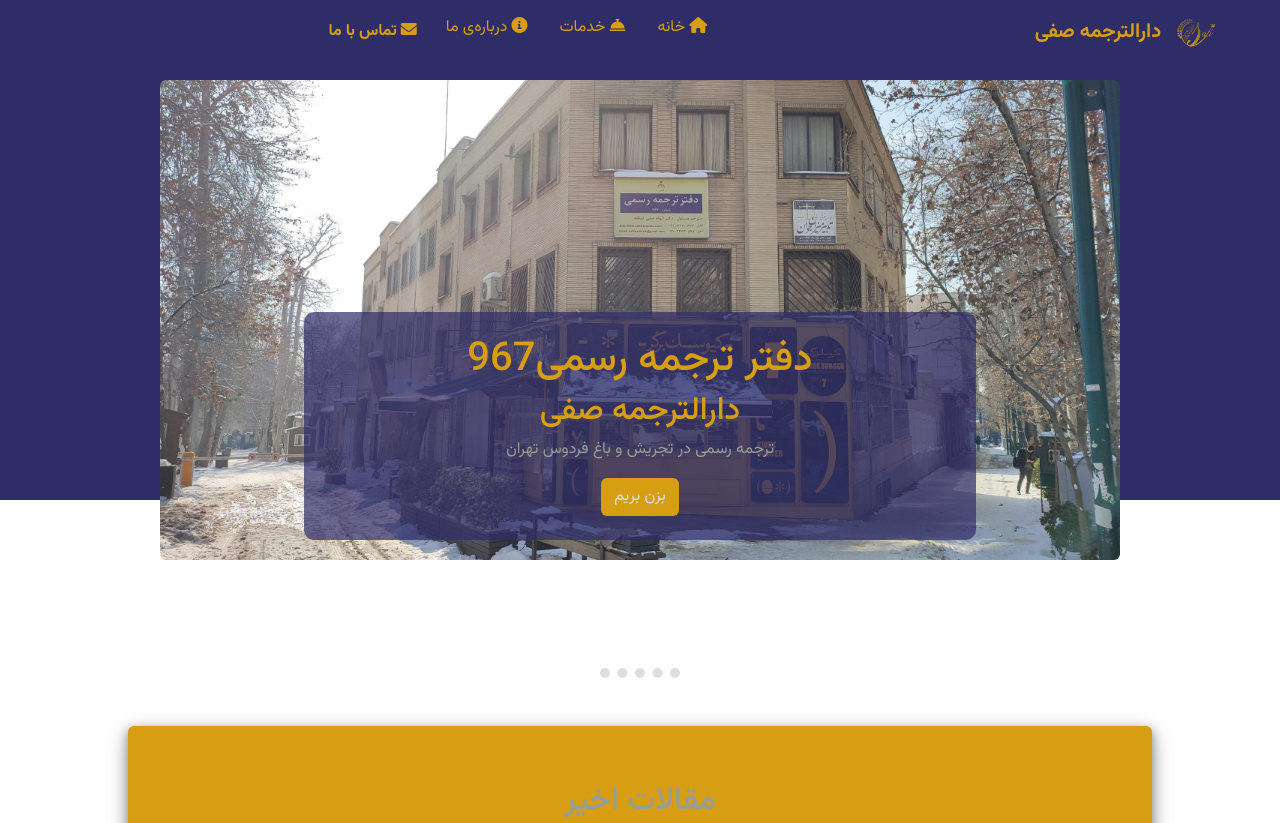
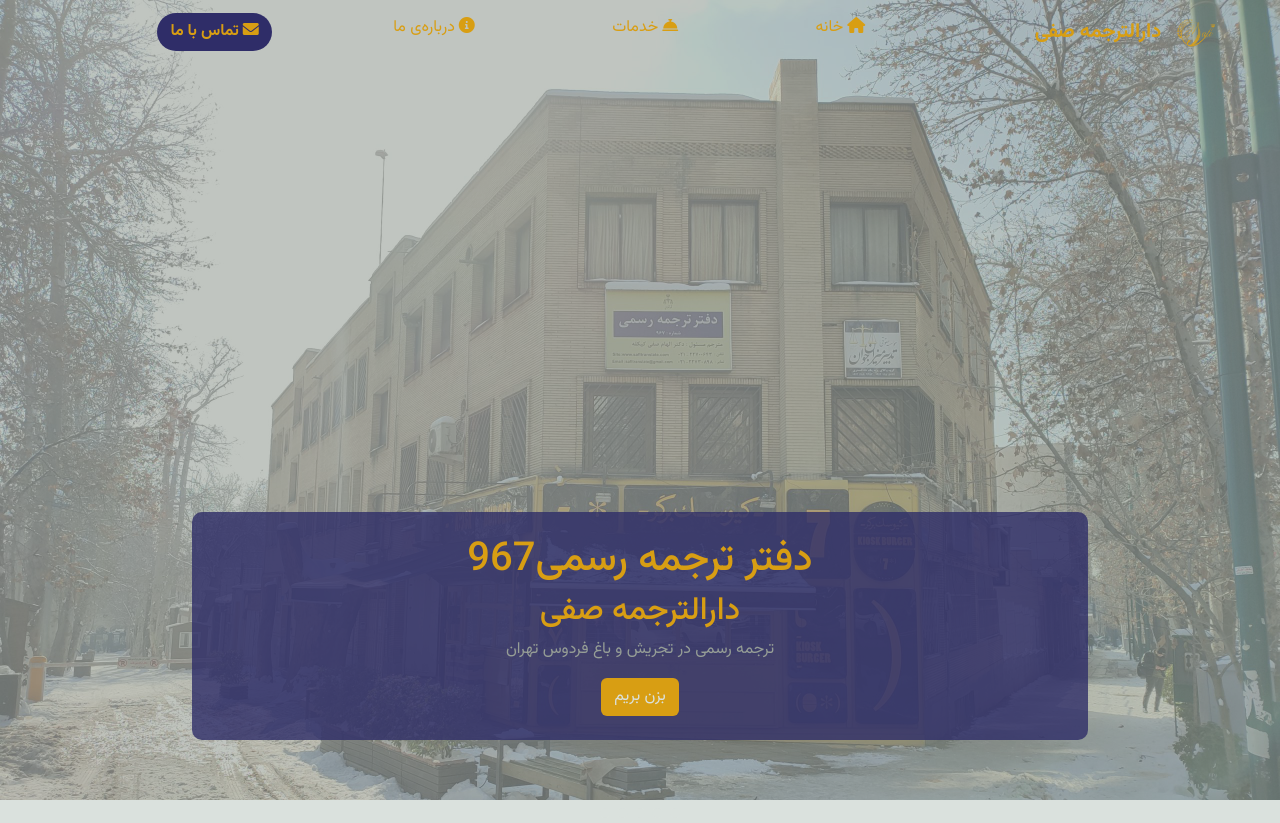
Before and after one commit to Bedrock-the-ninth/demo-safi-translate, a plain HTML site: page index.html in a window 1280 px wide. Shown: the top 823 px of the page. Drawn offline with nearby package versions, Linux system fonts and the light colour scheme.

Commit message:
Heading and carousel infrastructure was rebuilt.

```diff
--- a/index.html
+++ b/index.html
@@ -94,13 +94,13 @@
         <div id="heading">
           <div
             id="landing-carousel"
-            class="carousel slide pb-5"
+            class="carousel slide"
             data-bs-ride="carousel"
           >
             <div class="carousel-item active justify-content-center">
               <img
                 src="./images/company_img.jpg"
-                class="img-fluid rounded"
+                class="img-fluid"
                 alt="Wherabouts of the ORG"
               />
               <div id="img-desc" class="carousel-caption">
@@ -113,9 +113,7 @@
               </div>
             </div>
           </div>
-          <div class="curve"></div>
         </div>
-        <div class="background"></div>
         <hr />
         <div
           id="blog-posts"
--- a/main.js
+++ b/main.js
@@ -2,7 +2,7 @@ const navigationBar = document.querySelector(".navbar");
 const navbarToggler = document.querySelector(".navbar-toggler");
 const mainPart = document.querySelector("#mainNavbar");
 
-const scrollThreshhold = 80;
+const scrollThreshhold = 50;
 
 let scrollHandle = () => {
   if (window.scrollY > scrollThreshhold) {
--- a/style.css
+++ b/style.css
@@ -10,6 +10,7 @@
 html,
 body {
   overflow-x: hidden;
+  background-color: var(--palatte-background);
 }
 
 body::after {
@@ -46,6 +47,11 @@ hr {
   width: 100%;
   margin: 0;
   box-shadow: none !important;
+}
+
+.navbar-nav {
+  width: 90%;
+  justify-content: space-around;
 }
 
 .navbar-toggled-bg {
@@ -94,37 +100,62 @@ html[dir="rtl"] .navbar-toggler {
   position: relative;
   width: 100vw;
   height: 100vh;
-
-  display: flex;
-  flex-direction: column;
-  align-items: center;
-  justify-content: space-around;
-  max-height: 500px;
-  padding: 5rem 20vh 100px 20vh;
-  background-color: var(--palatte-primary);
+  overflow: hidden;
 }
 
 #landing-carousel {
+  position: absolute;
+  top: 0;
+  right: 0;
+  width: 100%;
+  height: 100%;
   z-index: 2;
-  text-align: center;
+}
+
+#landing-carousel .carousel-inner,
+#landing-carousel .carousel-item {
+  width: 100%;
+  height: 100%;
+}
+
+#landing-carousel .carousel-item {
+  display: flex;
+  align-items: flex-end;
+  justify-content: center;
 }
 
 #landing-carousel .img-fluid {
-  width: 80vw;
-  max-height: 60vh;
+  position: absolute;
+  top: 0;
+  right: 0;
+  width: 100%;
+  width: 100%;
   object-fit: cover;
+  border-radius: 0;
+  z-index: -1;
+}
+
+#landing-carousel .carousel-item::before {
+  content: "";
+  position: absolute;
+  top: 0;
+  right: 0;
+  width: 100%;
+  height: 100%;
+  background-color: rgba(150, 158, 150, 0.6);
+  z-index: 0;
 }
 
 /* Heading Image and Description Styles and Animation*/
 #img-desc {
-  background-color: rgba(47, 45, 104, 0.7);
+  background-color: rgba(47, 45, 104, 0.8); /* Make background transparent as the overlay handles shading */
   border-radius: 10px;
   padding: 1.5rem;
-  position: absolute;
+  position: absolute; /* Change to relative or keep absolute if you want fine-tuned positioning */
   text-align: center;
-  max-width: 80vh;
-  max-width: 60vw;
-  margin: 0 auto;
+  max-width: 80vw; /* Re-evaluate these max-widths based on desired text wrapping */
+  margin-bottom: 5vh; /* Adjust as needed to position the text in the lower-middle */
+  z-index: 1;
 }
 
 /* Coloring */
@@ -179,48 +210,6 @@ html[dir="rtl"] .navbar-toggler {
   }
 }
 
-/* Curve Styles
-.curve {
-  position: absolute;
-  height: 225px;
-  width: 100%;
-  bottom: 0;
-  z-index: 1;
-}
-
-.curve::before {
-  content: "";
-  display: block;
-  position: absolute;
-  border-radius: 100% 50%;
-  width: 55%;
-  height: 100%;
-  transform: translate(-85%, 48%);
-  background-color: var(--palatte-primary);
-}
-
-.curve::after {
-  content: "";
-  display: block;
-  position: absolute;
-  border-radius: 100% 50%;
-  width: 55%;
-  height: 100%;
-  transform: translate(12%, 40%);
-  background-color: var(--palatte-natural-secondary);
-  z-index: 0;
-} */
-
-/* A Plain Background to Conceal the Inconsistencies of the Curves and the Background */
-.background {
-  content: "";
-  display: block;
-  position: relative;
-  height: 10rem;
-  width: 100%;
-  margin: 0;
-  padding: 0;
-}
 
 /* Blog Posts */
 #blog-posts {
```
